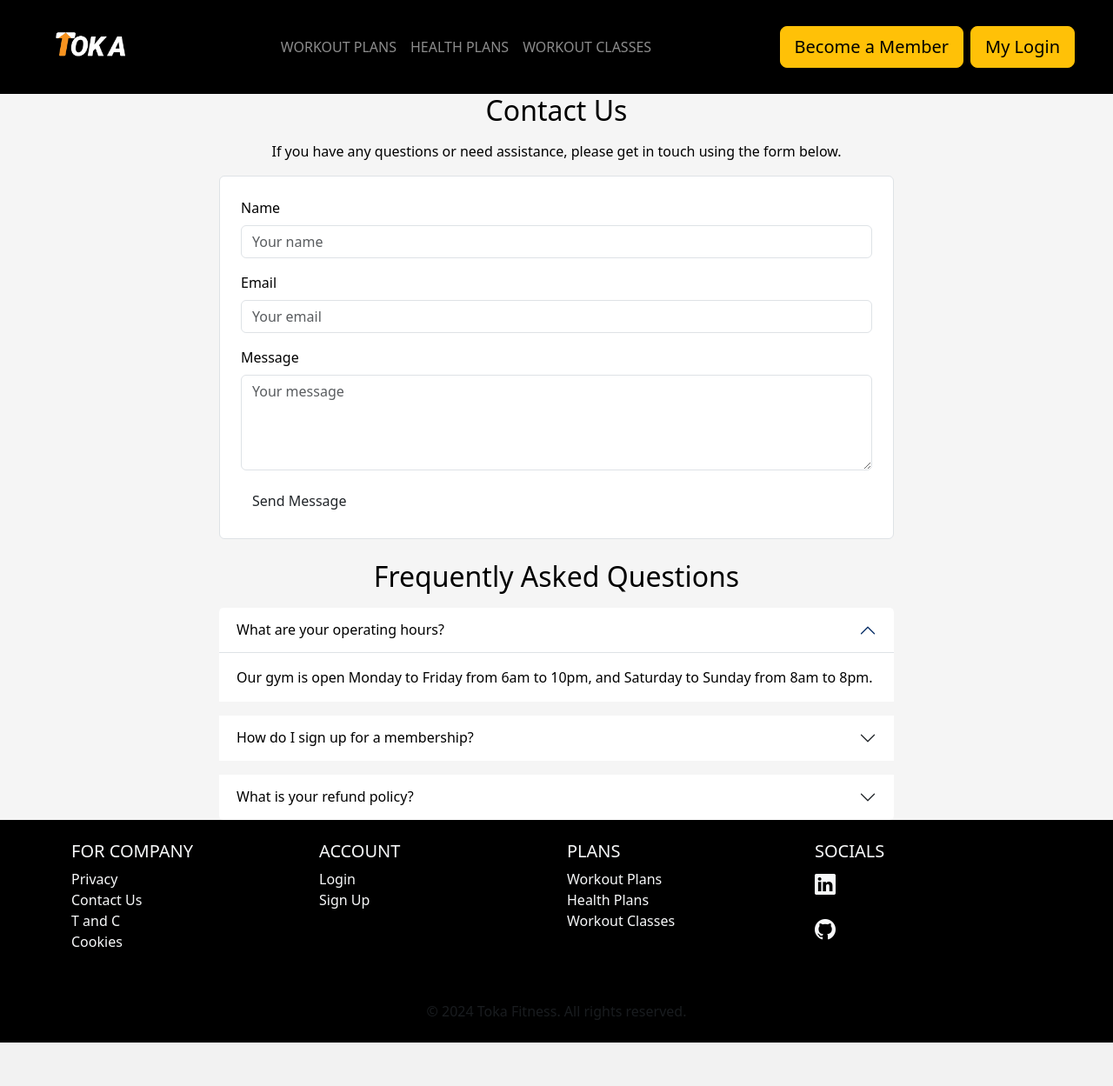
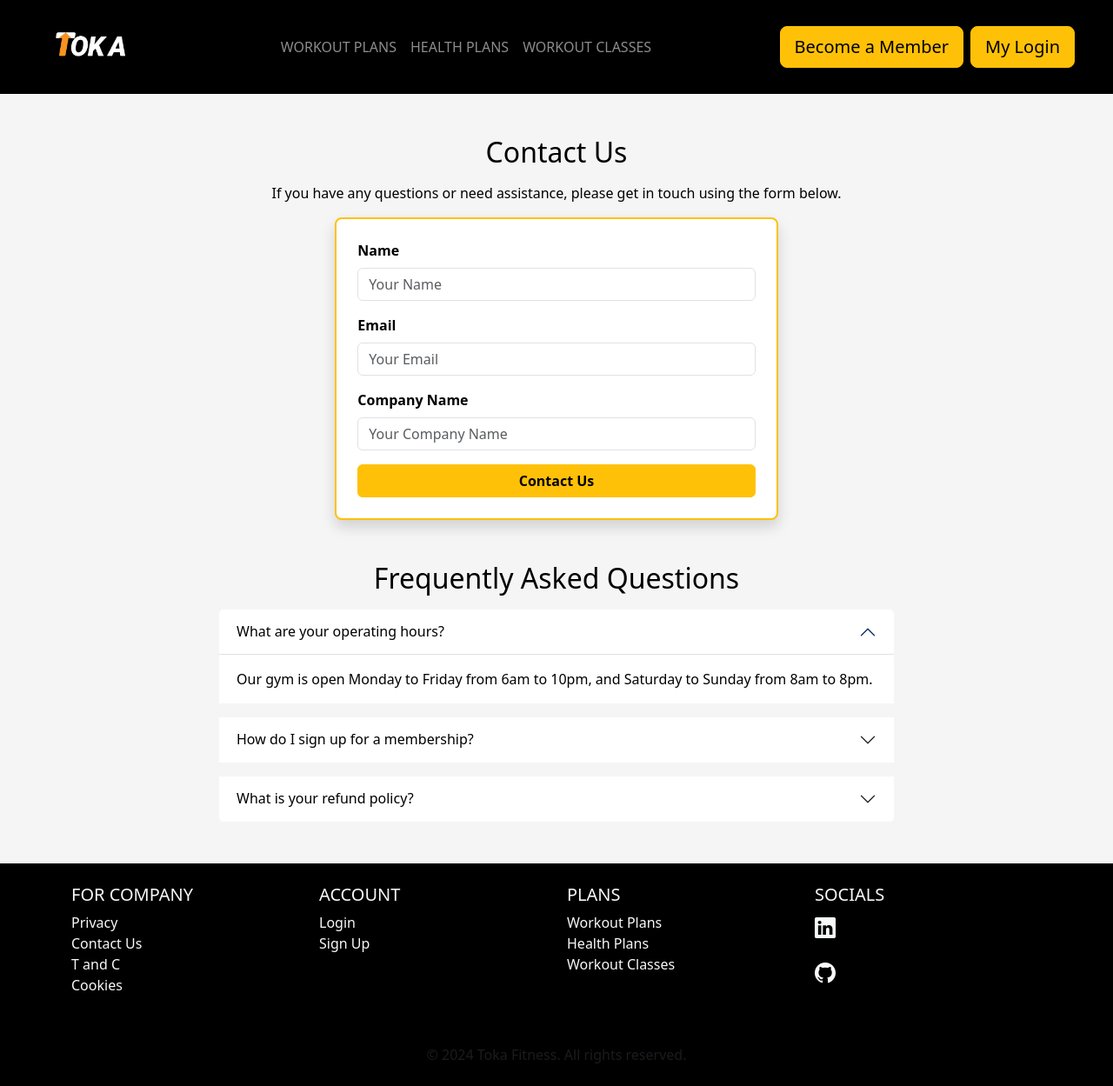
Before and after one commit to b0ssbota/toka3, a Django app: page /contact/ in a window 1280 px wide. Shown: the whole page at 87% size. Before the commit the page ends 1199 px from the top, so only its background shows below. Run offline with Django 5.2, Linux system fonts and the light colour scheme; some libraries are stand-ins or nearby versions.

Commit message:
contact form

```diff
--- a/toka/forms.py
+++ b/toka/forms.py
@@ -1,4 +1,5 @@
 from django import forms
+from .models import ContactSubmission
 
 class LoginForm(forms.Form):
     username = forms.CharField(max_length=100)
@@ -8,3 +9,8 @@ class SignupForm(forms.Form):
     username = forms.CharField(max_length=100)
     email = forms.CharField(max_length=100)
     password = forms.CharField(max_length=100)
+
+class ContactForm(forms.ModelForm):
+    class Meta:
+        model = ContactSubmission
+        fields = ['name', 'email', 'company', 'message']
--- a/toka/models.py
+++ b/toka/models.py
@@ -84,3 +84,14 @@ class HealthPlanPurchase(models.Model):
 
     def __str__(self):
         return f"{self.user.username} purchased {self.health_plan.title}"
+
+
+class ContactSubmission(models.Model):
+    name = models.CharField(max_length=100)
+    email = models.EmailField()
+    company = models.CharField(max_length=200)
+    message = models.TextField(blank=True, null=True)  # Optional message field
+    submitted_at = models.DateTimeField(auto_now_add=True)
+
+    def __str__(self):
+        return f"{self.name} ({self.email})"
--- a/toka/templates/contact.html
+++ b/toka/templates/contact.html
@@ -2,83 +2,172 @@
 {% load static %}
 
 {% block content %}
-<div class="d-flex align-items-center justify-content-center" style="min-height: 80vh; background-color: #f5f5f5;">
-  <div class="container" style="max-width: 800px;">
+<!-- Outer wrapper for the whole page -->
+<div style="background-color: #f5f5f5; min-height: 80vh;">
+  <div class="container py-5" style="max-width: 800px;">
+
+    <!-- Contact Heading & Description -->
     <div class="row">
-      <!-- Contact Section -->
-      <div class="col-md-12">
+      <div class="col-12">
         <h2 class="text-center mb-3">Contact Us</h2>
-        <p class="text-center">If you have any questions or need assistance, please get in touch using the form below.</p>
-        <!-- Form Container with Border and Rounded Corners -->
-        <div class="p-4 border rounded mb-4" style="background-color: #FFFFFF;">
-          <form action="{% url 'contact' %}" method="post">
+        <p class="text-center">
+          If you have any questions or need assistance, please get in touch using the form below.
+        </p>
+      </div>
+    </div>
+
+    <!-- Contact Form Row -->
+    <div class="row justify-content-center mb-5">
+      <div class="col-12 col-md-8">
+        <!-- Bootstrap-styled form container with yellow border -->
+        <div class="bg-white border border-warning border-2 rounded-3 shadow p-4">
+          <form action="{% url 'contact' %}" method="POST">
             {% csrf_token %}
+            <!-- Name Field -->
             <div class="mb-3">
-              <label for="name" class="form-label">Name</label>
-              <input type="text" class="form-control" id="name" name="name" placeholder="Your name" required>
+              <label for="name" class="form-label fw-semibold">Name</label>
+              <input
+                type="text"
+                id="name"
+                name="name"
+                placeholder="Your Name"
+                class="form-control"
+                required
+              />
             </div>
+
+            <!-- Email Field -->
             <div class="mb-3">
-              <label for="email" class="form-label">Email</label>
-              <input type="email" class="form-control" id="email" name="email" placeholder="Your email" required>
+              <label for="email" class="form-label fw-semibold">Email</label>
+              <input
+                type="email"
+                id="email"
+                name="email"
+                placeholder="Your Email"
+                class="form-control"
+                required
+              />
             </div>
+
+            <!-- Company Field -->
             <div class="mb-3">
-              <label for="message" class="form-label">Message</label>
-              <textarea class="form-control" id="message" name="message" rows="4" placeholder="Your message" required></textarea>
+              <label for="company" class="form-label fw-semibold">Company Name</label>
+              <input
+                type="text"
+                id="company"
+                name="company"
+                placeholder="Your Company Name"
+                class="form-control"
+                required
+              />
             </div>
-            <button type="submit" class="btn btn-cta">Send Message</button>
+
+            <!-- Submit Button (Yellow) -->
+            <button
+              type="submit"
+              class="btn btn-warning w-100 fw-semibold"
+            >
+              Contact Us
+            </button>
           </form>
         </div>
       </div>
     </div>
 
+    <!-- FAQ Heading -->
     <div class="row">
-      <!-- FAQ Section -->
-      <div class="col-md-12">
+      <div class="col-12">
         <h2 class="text-center mb-3">Frequently Asked Questions</h2>
+      </div>
+    </div>
+
+    <!-- FAQ Accordion -->
+    <div class="row">
+      <div class="col-12">
         <div class="accordion" id="faqAccordion">
           <!-- FAQ Item 1 -->
           <div class="accordion-item mb-3" style="background-color: #FFFFFF; border: none; border-radius: 10px;">
             <h2 class="accordion-header" id="faqHeading1">
-              <button class="accordion-button" type="button" data-bs-toggle="collapse" data-bs-target="#faqCollapse1" aria-expanded="true" aria-controls="faqCollapse1" style="background-color: #FFFFFF; color: #000; border: none;">
+              <button
+                class="accordion-button"
+                type="button"
+                data-bs-toggle="collapse"
+                data-bs-target="#faqCollapse1"
+                aria-expanded="true"
+                aria-controls="faqCollapse1"
+                style="background-color: #FFFFFF; color: #000; border: none;"
+              >
                 What are your operating hours?
               </button>
             </h2>
-            <div id="faqCollapse1" class="accordion-collapse collapse show" aria-labelledby="faqHeading1" data-bs-parent="#faqAccordion">
+            <div
+              id="faqCollapse1"
+              class="accordion-collapse collapse show"
+              aria-labelledby="faqHeading1"
+              data-bs-parent="#faqAccordion"
+            >
               <div class="accordion-body" style="background-color: #ffffff; color: #000;">
                 Our gym is open Monday to Friday from 6am to 10pm, and Saturday to Sunday from 8am to 8pm.
               </div>
             </div>
           </div>
+
           <!-- FAQ Item 2 -->
           <div class="accordion-item mb-3" style="background-color: #FFFFFF; border: none; border-radius: 10px;">
             <h2 class="accordion-header" id="faqHeading2">
-              <button class="accordion-button collapsed" type="button" data-bs-toggle="collapse" data-bs-target="#faqCollapse2" aria-expanded="false" aria-controls="faqCollapse2" style="background-color: #FFFFFF; color: #000; border: none;">
+              <button
+                class="accordion-button collapsed"
+                type="button"
+                data-bs-toggle="collapse"
+                data-bs-target="#faqCollapse2"
+                aria-expanded="false"
+                aria-controls="faqCollapse2"
+                style="background-color: #FFFFFF; color: #000; border: none;"
+              >
                 How do I sign up for a membership?
               </button>
             </h2>
-            <div id="faqCollapse2" class="accordion-collapse collapse" aria-labelledby="faqHeading2" data-bs-parent="#faqAccordion">
+            <div
+              id="faqCollapse2"
+              class="accordion-collapse collapse"
+              aria-labelledby="faqHeading2"
+              data-bs-parent="#faqAccordion"
+            >
               <div class="accordion-body" style="background-color: #ffffff; color: #000;">
                 You can sign up by clicking on the 'Join Us Today' button on our homepage and filling out the registration form.
               </div>
             </div>
           </div>
+
           <!-- FAQ Item 3 -->
           <div class="accordion-item" style="background-color: #FFFFFF; border: none; border-radius: 10px;">
             <h2 class="accordion-header" id="faqHeading3">
-              <button class="accordion-button collapsed" type="button" data-bs-toggle="collapse" data-bs-target="#faqCollapse3" aria-expanded="false" aria-controls="faqCollapse3" style="background-color: #FFFFFF; color: #000; border: none;">
+              <button
+                class="accordion-button collapsed"
+                type="button"
+                data-bs-toggle="collapse"
+                data-bs-target="#faqCollapse3"
+                aria-expanded="false"
+                aria-controls="faqCollapse3"
+                style="background-color: #FFFFFF; color: #000; border: none;"
+              >
                 What is your refund policy?
               </button>
             </h2>
-            <div id="faqCollapse3" class="accordion-collapse collapse" aria-labelledby="faqHeading3" data-bs-parent="#faqAccordion">
+            <div
+              id="faqCollapse3"
+              class="accordion-collapse collapse"
+              aria-labelledby="faqHeading3"
+              data-bs-parent="#faqAccordion"
+            >
               <div class="accordion-body" style="background-color: #FFFFFF; color: #000;">
                 Refunds are handled on a case-by-case basis. Please contact our support team for more details.
               </div>
             </div>
           </div>
-        </div>
-      </div>
-    </div>
-
-  </div>
-</div>
+        </div> <!-- end accordion -->
+      </div> <!-- end col-12 -->
+    </div> <!-- end FAQ row -->
+  </div> <!-- end container -->
+</div> <!-- end outer wrapper -->
 {% endblock %}
--- a/toka/views.py
+++ b/toka/views.py
@@ -1,10 +1,12 @@
 # views.py
-from django.http import HttpResponseRedirect
+from django.http import HttpResponseRedirect, JsonResponse
 from django.shortcuts import render, get_object_or_404, redirect
 from django.contrib.auth import authenticate, login, logout
 from django.contrib.auth.decorators import login_required
 from django.contrib.auth.models import User, Group
-from .forms import LoginForm, SignupForm
+from django.core.mail import send_mail
+from django.conf import settings
+from .forms import LoginForm, SignupForm, ContactForm
 from .models import *
 
 def home(request):
@@ -275,3 +277,42 @@ def terms(request):
 
 def cookies(request):
     return render(request, 'cookies.html')
+
+def contact(request):
+    if request.method == 'POST':
+        form = ContactForm(request.POST)
+        if form.is_valid():
+            # Save form data to the database
+            submission = form.save()
+
+            # Prepare the email content
+            subject = f'ShieldSenseAI: New Contact Submission from {submission.company}'
+            message = (
+                f"Name: {submission.name}\n"
+                f"Email: {submission.email}\n"
+                f"Company: {submission.company}\n"
+            )
+            recipient = settings.ADMIN_EMAIL  # Defined in settings.py
+
+            # Send the email
+            send_mail(
+                subject,
+                message,
+                settings.DEFAULT_FROM_EMAIL,
+                [recipient],
+                fail_silently=False,
+            )
+
+            # If the request is AJAX, return a JSON response
+            if request.headers.get('x-requested-with') == 'XMLHttpRequest':
+                return JsonResponse({'success': True, 'message': 'Success, thanks!'})
+            else:
+                # Fallback: you could redirect or render the same template
+                return render(request, 'contact.html', {'form': ContactForm(), 'success': True})
+        else:
+            if request.headers.get('x-requested-with') == 'XMLHttpRequest':
+                return JsonResponse({'success': False, 'errors': form.errors}, status=400)
+    else:
+        form = ContactForm()
+
+    return render(request, 'contact.html', {'form': form})
```
Also changed, not shown: toka/settings.py (+8 -0 lines), toka/migrations/0010_contactsubmission.py (added).
